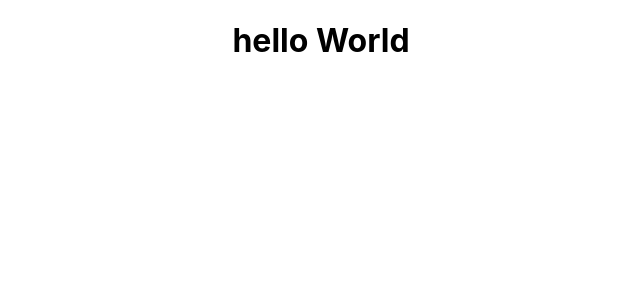
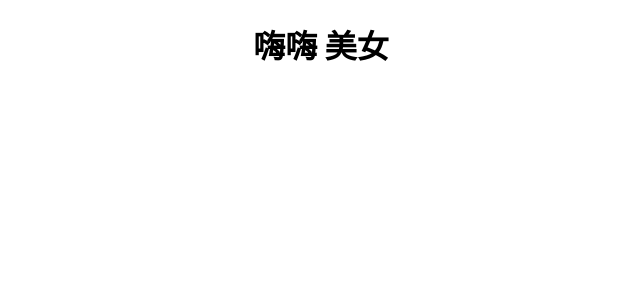
Before and after one commit to danielsung720/portfolio, a React (Create React App) app: page / in a window 1280 px wide. Shown: the top 300 px of the page, without its empty margins (319-959 px from the left). Built offline with nearby package versions, Linux system fonts and the light colour scheme.

Commit message:
靜態網頁設置

```diff
--- a/src/App.js
+++ b/src/App.js
@@ -5,7 +5,7 @@ import './App.css';
 function App() {
   return (
     <div className="App">
-      <h1>hello World</h1>
+      <h1>嗨嗨 美女</h1>
     </div>
   );
 }
```
